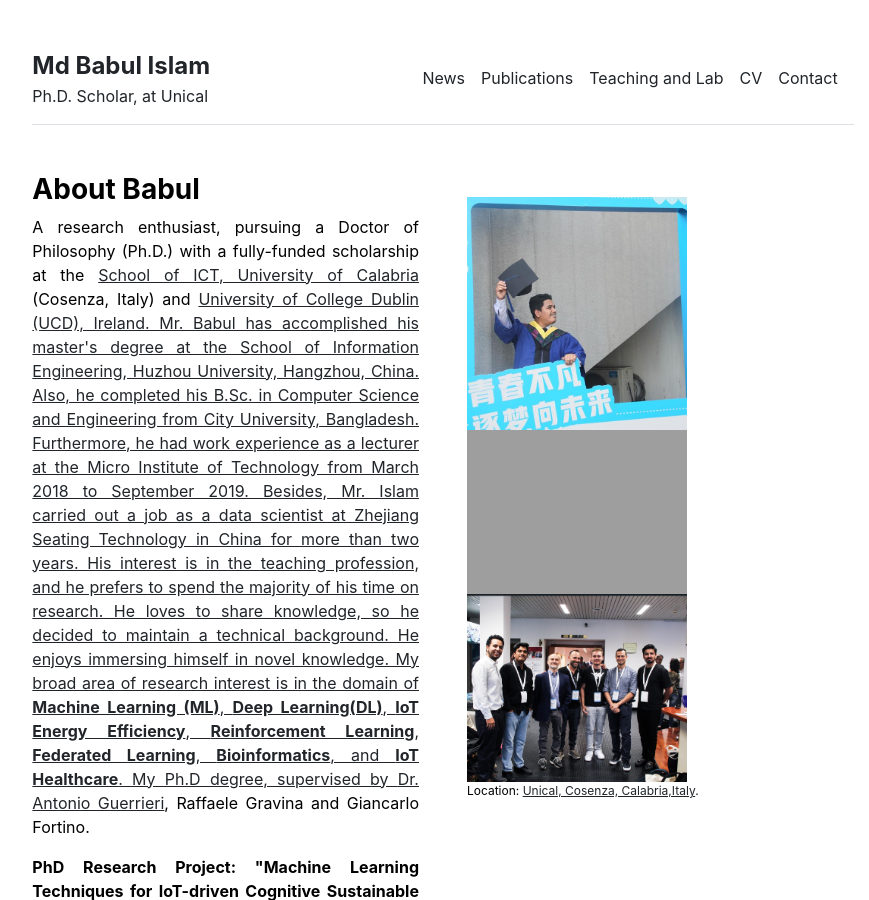
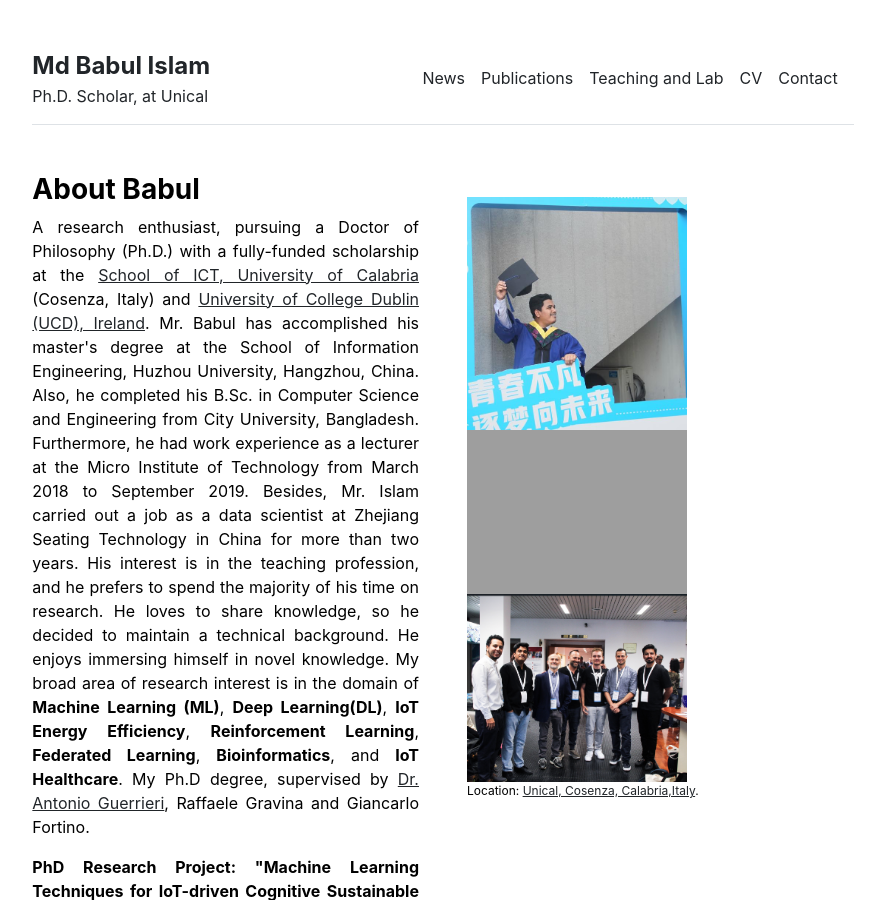
Before and after one commit to babulcseian/babulcseian.github.io, a Jekyll site: the page built from index.md, in a window 1280 px wide and 900 px high. Shown: the whole window, without its empty margins (197-1066 px from the left). Built offline with Jekyll 4.4.1, drawn with Linux system fonts in a browser that asks for light colours; a style sheet for code colours, icons or effects is not loaded.

Commit message:
Update home.html

```diff
--- a/_layouts/home.html
+++ b/_layouts/home.html
@@ -5,7 +5,7 @@
 <div class="row g-5 mb-5">
   <div class="col-md-6">
     <h3 class="fw-bold">About Babul</h3>
-     <p align="justify"> A research enthusiast, pursuing a Doctor of Philosophy (Ph.D.) with a fully-funded scholarship at the <a class="other" href='https://dottorato.dimes.unical.it/students/md-babul-islam'>School of ICT, University of Calabria</a> (Cosenza, Italy) and <a class="other" href='https://www.ucd.ie/'>University of College Dublin (UCD), Ireland. Mr. Babul has accomplished his master's degree at the School of Information Engineering, Huzhou University, Hangzhou, China. Also, he completed his B.Sc. in Computer Science and Engineering from City University, Bangladesh.
+     <p align="justify"> A research enthusiast, pursuing a Doctor of Philosophy (Ph.D.) with a fully-funded scholarship at the <a class="other" href='https://dottorato.dimes.unical.it/students/md-babul-islam'>School of ICT, University of Calabria</a> (Cosenza, Italy) and <a class="other" href='https://www.ucd.ie/'>University of College Dublin (UCD), Ireland</a>. Mr. Babul has accomplished his master's degree at the School of Information Engineering, Huzhou University, Hangzhou, China. Also, he completed his B.Sc. in Computer Science and Engineering from City University, Bangladesh.
        Furthermore, he had work experience as a lecturer at the Micro Institute of Technology from March 2018 to September 2019.
        Besides, Mr. Islam carried out a job as a data scientist at Zhejiang Seating Technology in China for more than two years.
        His interest is in the teaching profession, and he prefers to spend the majority of his time on research.
```
